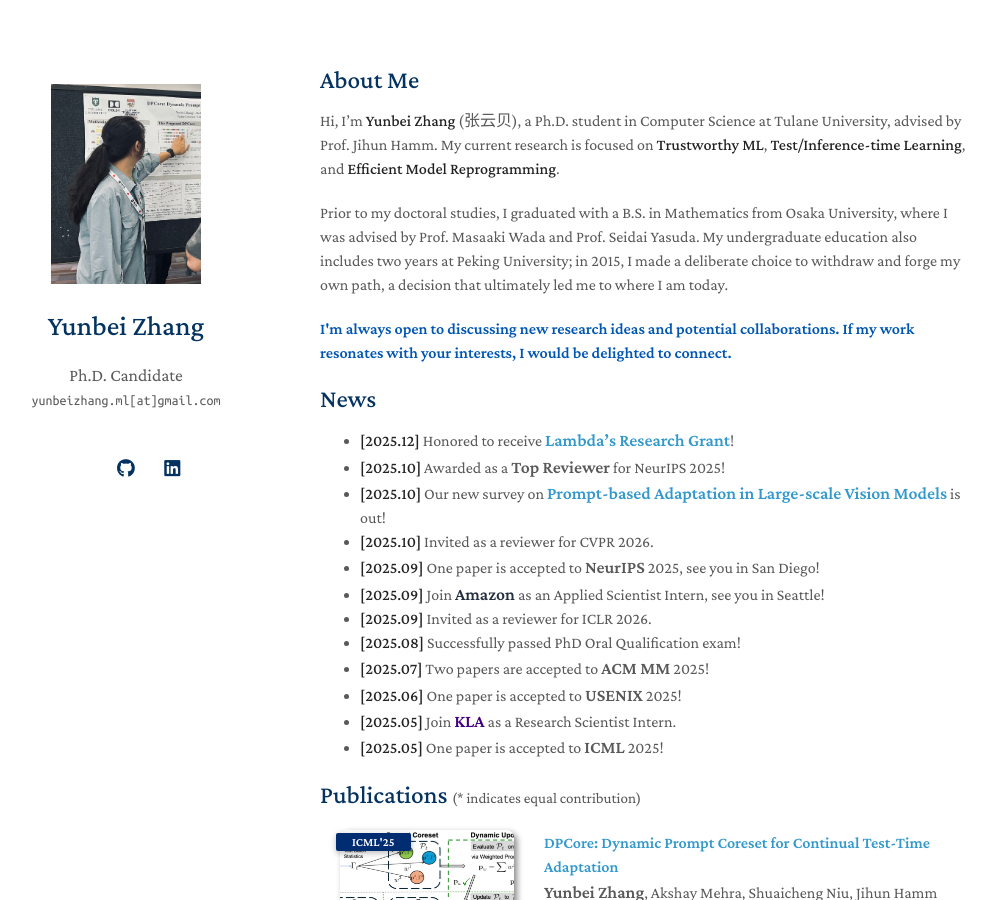
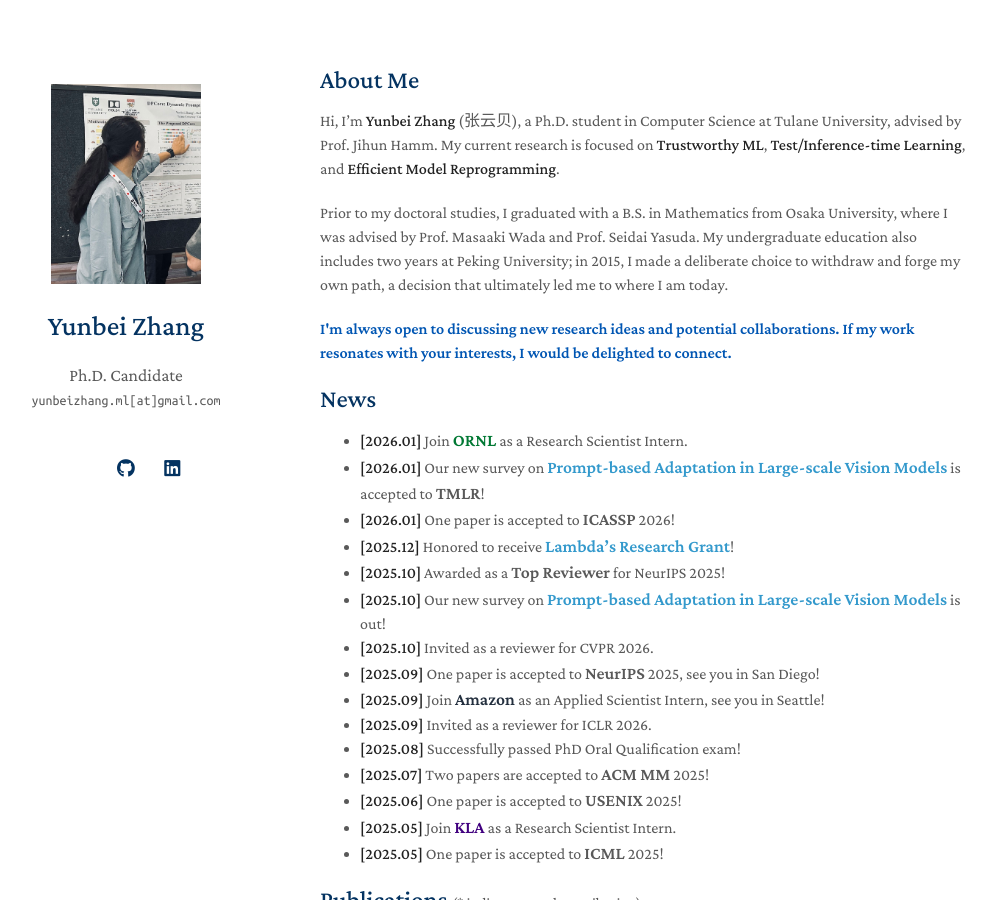
Before and after one commit to yunbeizhang/yunbeizhang.github.io, a Jekyll site: the page built from index.md, in a window 1280 px wide and 900 px high. Shown: the whole window, without its empty margins (150-1146 px from the left). Built offline with Jekyll 4.4.1, drawn with Linux system fonts in a browser that asks for light colours; a style sheet for code colours, icons or effects is not loaded; our own code applies the rules of GitHub Pages for plain Markdown files.

Commit message:
Update index.md

```diff
--- a/index.md
+++ b/index.md
@@ -19,6 +19,9 @@ Prior to my doctoral studies, I graduated with a B.S. in Mathematics from Osaka
 <!-- - **Adversarial Machine Learning:** adversarial attack, data poisoning -->
 
 ## News
+- **[2026.01]** Join <span style="font-size: 1.1em; color:#007833; font-weight:bold;">ORNL</span> as a Research Scientist Intern.
+- **[2026.01]** Our new survey on <span style="font-size: 1.1em; font-weight: bold;"><a href="https://arxiv.org/abs/2510.13219">Prompt-based Adaptation in Large-scale Vision Models</a></span> is accepted to <span style="font-size: 1.1em; font-weight: bold;">TMLR</span>!
+- **[2026.01]** One paper is accepted to  <span style="font-size: 1.1em; font-weight: bold;">ICASSP</span> 2026!
 - **[2025.12]** Honored to receive <span style="font-size: 1.1em; font-weight: bold;"><a href="https://lambda.ai/research">Lambda's Research Grant</a></span>!
 - **[2025.10]** Awarded as a <span style="font-size: 1.1em; font-weight: bold;">Top Reviewer</span> for NeurIPS 2025!
 - **[2025.10]** Our new survey on <span style="font-size: 1.1em; font-weight: bold;"><a href="https://arxiv.org/abs/2510.13219">Prompt-based Adaptation in Large-scale Vision Models</a></span> is out!
```
